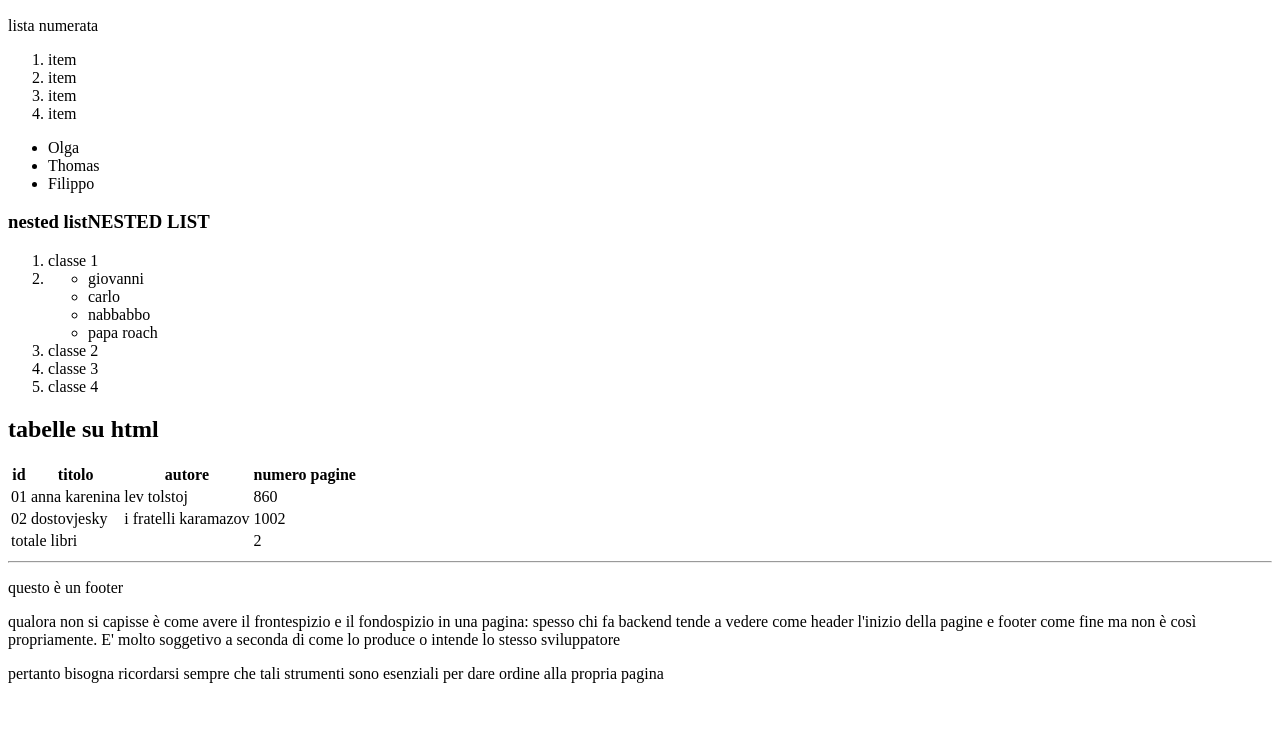
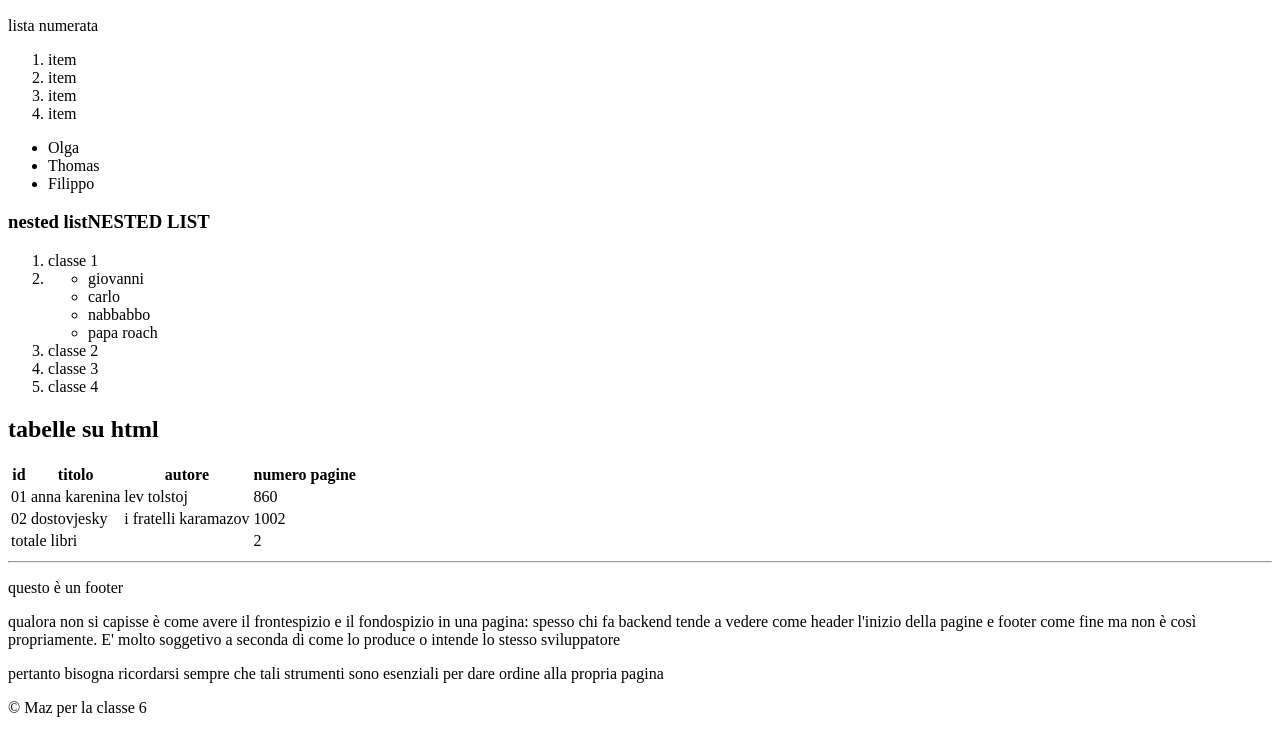
Before and after one commit to YilmazSedaghati/header-main-footer, a plain HTML site: page index.html in a window 1280 px wide. Shown: the part 589-1322 px from the top of the page. Before the commit the page ends 1288 px from the top, so only its background shows below. Drawn offline with Linux system fonts and the light colour scheme.

Commit message:
feat: fatto esercizio proposto

```diff
--- a/index.html
+++ b/index.html
@@ -117,7 +117,9 @@
             E' molto soggetivo a seconda di come lo produce o intende lo stesso sviluppatore
         </section>
         <p>pertanto bisogna ricordarsi sempre che tali strumenti sono esenziali per dare ordine alla propria pagina</p>
+
     </footer>
+    <p> &copy; Maz per la classe 6 </p>
     <!-- end footer -->
 </body>
 
```
